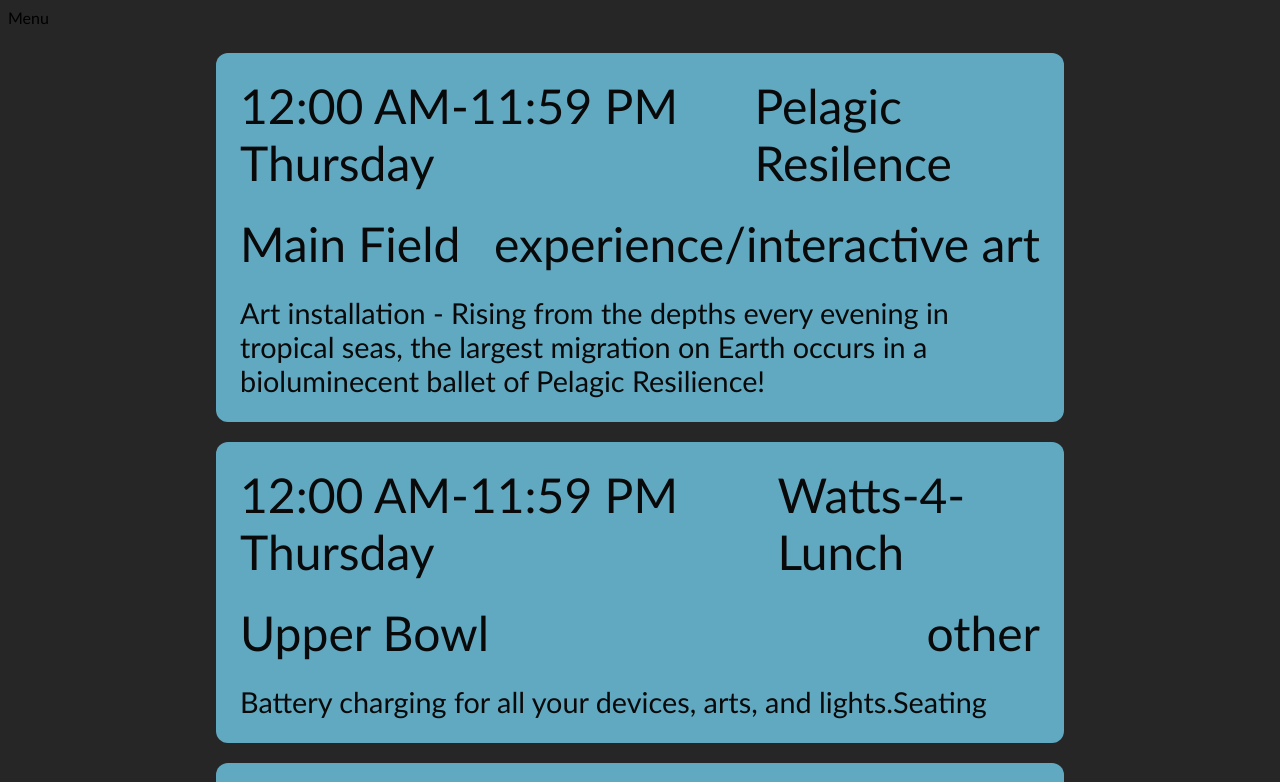
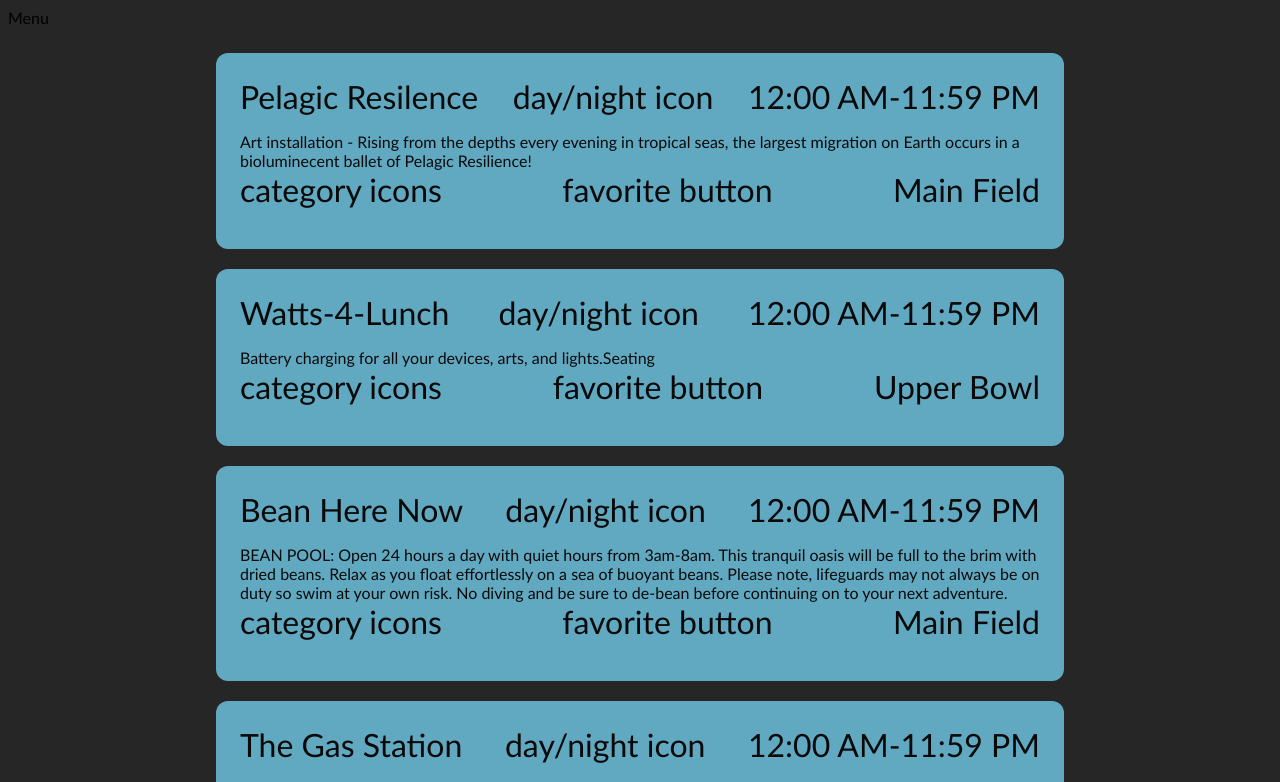
Before and after one commit to WWW-Wizards/SOAK-WWW, a React (Vite) app: page / in a window 1280 px wide. Shown: the top 782 px of the page. Built offline with nearby package versions, Linux system fonts and the light colour scheme.

Commit message:
Refactored into smaller components & styles

```diff
--- a/src/components/details/EventDetails.jsx
+++ b/src/components/details/EventTile.jsx
@@ -1,6 +1,8 @@
 import React from "react";
+import EventTileHeader from "./EventTileHeader";
+import EventTileFooter from "./EventTileFooter";
 
-export const EventDetails = (event) => {
+export const EventTile = (event) => {
   const date = {
     Thursday: "#75d4f5",
     Friday: "#A6f9b1",
@@ -8,24 +10,25 @@ export const EventDetails = (event) => {
     Sunday: "#F9e0a6",
   };
 
+  const toDo = ["calculate day/night/all day", "some events have no area"];
   return (
     <div
       className="event-details"
       style={{ "--date-color": [date[event.day]] }}
     >
-      <div className="event-details-title">
-        {/* TODO: Display "all day" events */}
+      {/* <div className="event-details-title">
         <div>
           {event.when} {event.day}
         </div>
         <div>{event.where}</div>
       </div>
       <div className="event-details-pill-group">
-        {/* TODO: Some events do not have an "area" (as in "The Gas Station") */}
         <div>{event.area}</div>
         <div>{event.eventType.toLowerCase()}</div>
-      </div>
+      </div> */}
+      <EventTileHeader event={event} />
       <div className="event-details-description">{event.what}</div>
+      <EventTileFooter event={event} />
     </div>
   );
 };
--- a/src/components/details/EventDetails.scss
+++ b/src/components/details/EventTile.scss
@@ -16,7 +16,7 @@
     justify-content: space-between;
 
     font-weight: 500;
-    font-size: 3em;
+    font-size: 2em;
     padding-bottom: 0.5em;
   }
 
@@ -25,7 +25,7 @@
     flex-direction: row;
     justify-content: space-between;
 
-    font-size: 3em;
+    font-size: 2em;
     font-weight: 400;
 
     padding-bottom: 0.5em;
@@ -33,6 +33,6 @@
 
   &-description {
     font-weight: 200;
-    font-size: 1.8em;
+    font-size: 1em;
   }
 }
--- /dev/null
+++ b/src/components/details/EventTileFooter.jsx
@@ -0,0 +1,14 @@
+import React from "react";
+
+function EventTileFooter({ event }) {
+  //console.log(`Event tile footer event: ${event}`);
+  return (
+    <section className="event-details-pill-group">
+      <div>category icons</div>
+      <div>favorite button</div>
+      {event.area !== null ? <div>{event.area}</div> : <div>somewhere</div>}
+    </section>
+  );
+}
+
+export default EventTileFooter;
--- /dev/null
+++ b/src/components/details/EventTileHeader.jsx
@@ -0,0 +1,14 @@
+import React from "react";
+
+function EventTileHeader({ event }) {
+  // console.log(`Event tile header event: ${event.where}`);
+  return (
+    <section className="event-details-title">
+      <div>{event.where}</div>
+      <div>day/night icon</div>
+      <div>{event.when}</div>
+    </section>
+  );
+}
+
+export default EventTileHeader;
--- a/src/components/list/EventList.jsx
+++ b/src/components/list/EventList.jsx
@@ -1,6 +1,6 @@
 import React from "react";
 import events from "../../../assets/data/events.json";
-import { EventDetails } from "../details/EventDetails";
+import { EventTile } from "../details/EventTile";
 
 export const EventList = () => {
   const eventList = events
@@ -13,7 +13,7 @@ export const EventList = () => {
     })
     .map((event, index) => (
       <section key={index}>
-        <EventDetails {...event} />
+        <EventTile {...event} />
       </section>
     ));
 
--- a/src/styles.scss
+++ b/src/styles.scss
@@ -1,5 +1,5 @@
 @import "./src/components/list/EventList.scss";
-@import "./src/components/details/EventDetails.scss";
+@import "./src/components/details/EventTile.scss";
 
 * {
   font-family: "Gill Sans", "Gill Sans MT", Calibri, "Trebuchet MS", sans-serif;
```
